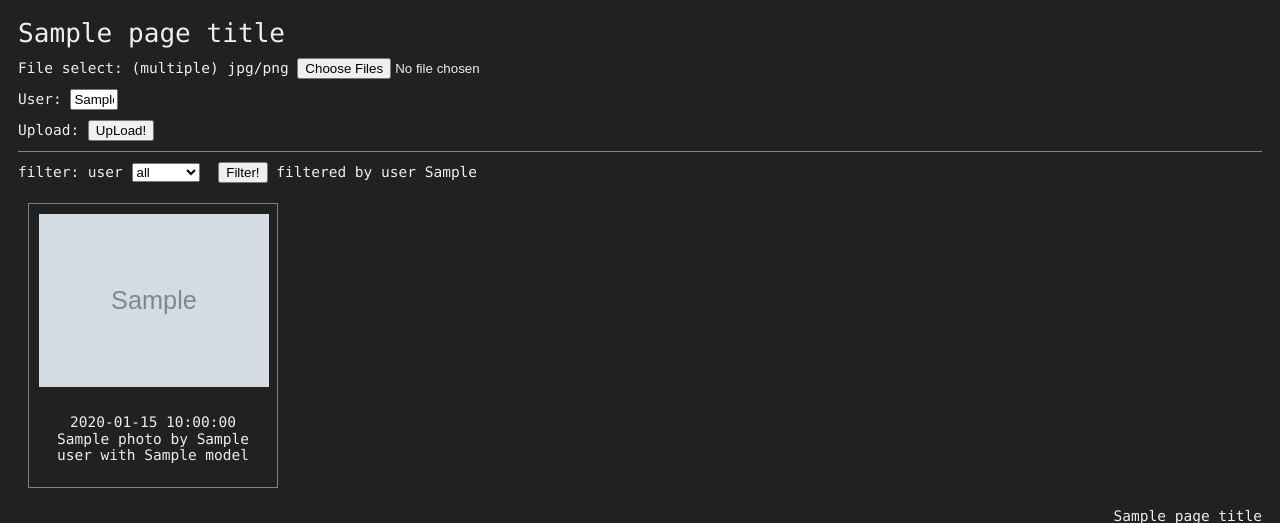
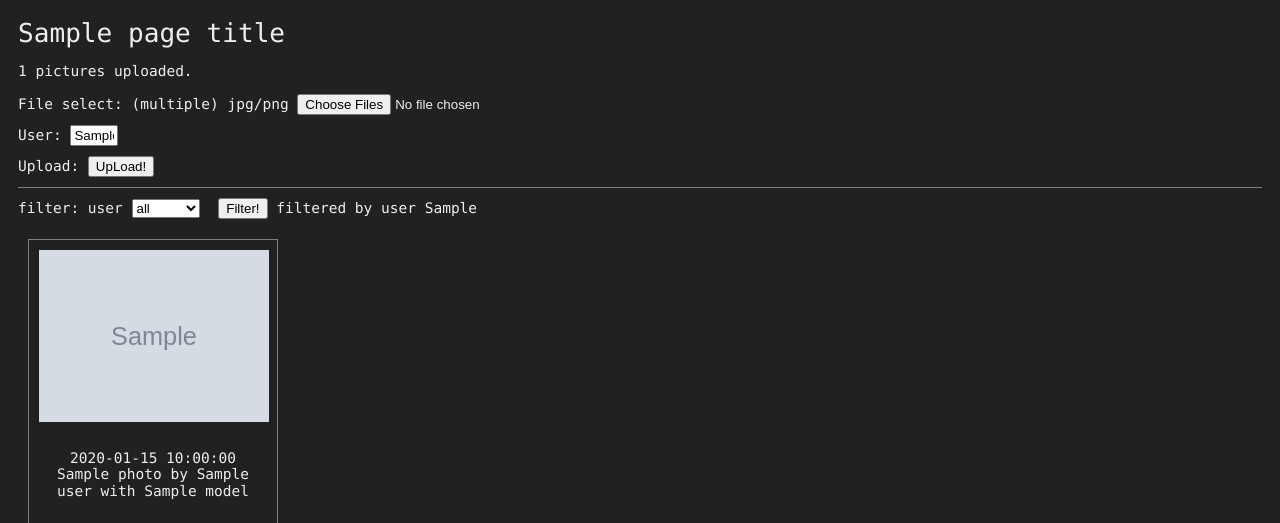
Before and after one commit to upa/p, a Python web app: template template/index.html in a window 1280 px wide. Shown: the top 523 px of the page. Run offline with Jinja, Linux system fonts and the light colour scheme; the template is opened without the code that fills it: most values are stand-ins (such as "Sample title", 1, 10 or a date in 2020); grey boxes marked "Sample" are stand-in pictures.

Commit message:
add some crumbs

```diff
--- a/template/index.html
+++ b/template/index.html
@@ -15,6 +15,7 @@
 
     <div id="header">
       <h1> <a href="index.cgi"> {{ page_title }} </a> </h1>
+      <p> {{ num_photos }} pictures uploaded. </p>
     </div>
 
     <div id="upload">
```
Also changed, not shown: 1 other file.
